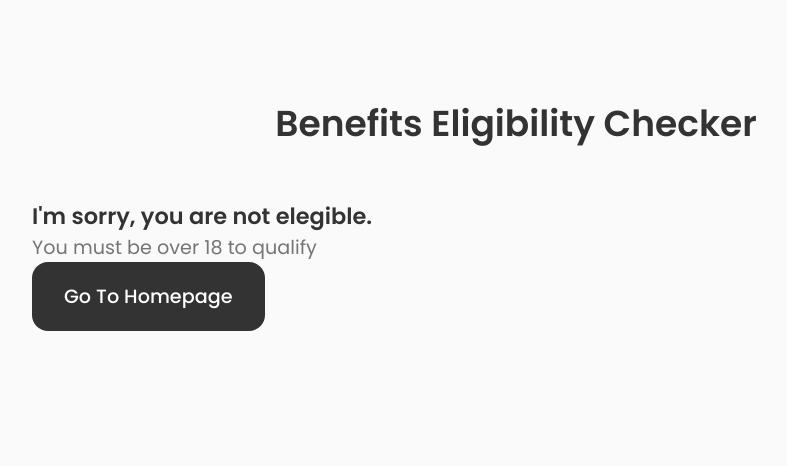
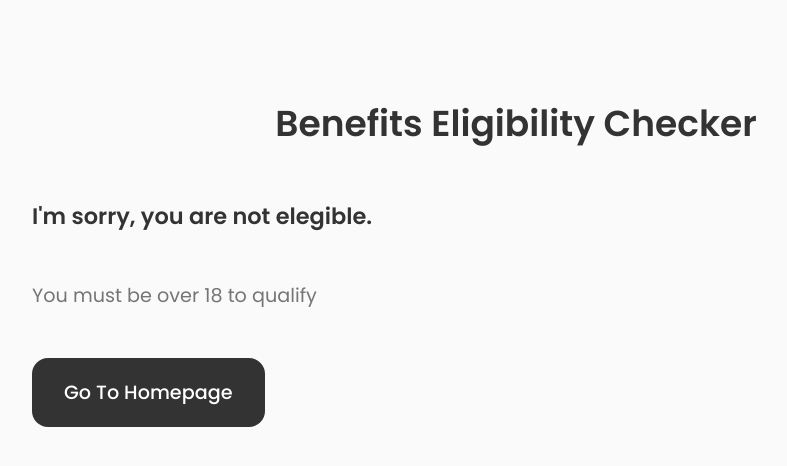
Before and after one commit to AdrianaIaffa/eligibility-checker-turn2us, a React (Create React App) app: page /error in a window 1280 px wide. Shown: the top 466 px of the page, without its empty margins (124-911 px from the left). Built offline with nearby package versions, Linux system fonts and the light colour scheme.

Commit message:
adjusted css from error page #7

```diff
--- a/src/components/checker/Error.jsx
+++ b/src/components/checker/Error.jsx
@@ -1,5 +1,6 @@
 import React from 'react'
 import { useNavigate } from 'react-router-dom';
+import './checker.css'
 
 const Error = () => {
     const navigate = useNavigate();
--- a/src/components/checker/checker.css
+++ b/src/components/checker/checker.css
@@ -63,6 +63,14 @@ input:focus {
     outline: 2px solid blue;
   }
 
+ .error__title {
+    margin-bottom: var(--mb-3);
+ }
+
+ .error__info p {
+    padding-bottom:var(--mb-3);
+ }
+
 /*=============== BREAKPOINTS ===============*/
 /* For large devices */
 @media screen and (max-width: 992px) {
```
